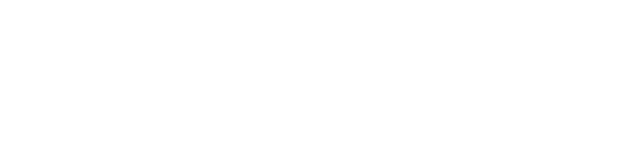
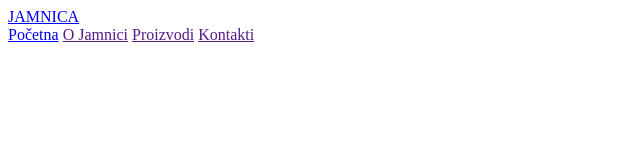
Before and after one commit to karmela123/karmela123.github.io, a plain HTML site: page pocetna.html in a window 1280 px wide. Shown: the whole page, without its empty margins (0-640 px from the left). Drawn offline with Linux system fonts and the light colour scheme.

Commit message:
opis promjene

```diff
--- a/pocetna.html
+++ b/pocetna.html
@@ -6,6 +6,15 @@
     <title>Jamnica</title>
 </head>
 <body>
+    <header>
+    <a href="pocetna.html" class="logo">JAMNICA</a>
 
+<nav>
+    <a class="active" href="pocetna.html">Početna</a>
+    <a href="">O Jamnici</a>
+    <a href="">Proizvodi</a>
+    <a href="">Kontakti</a>
+</nav>
+</header>
 </body>
 </html>
```
Also changed, not shown: index.html (line endings or trailing spaces).
